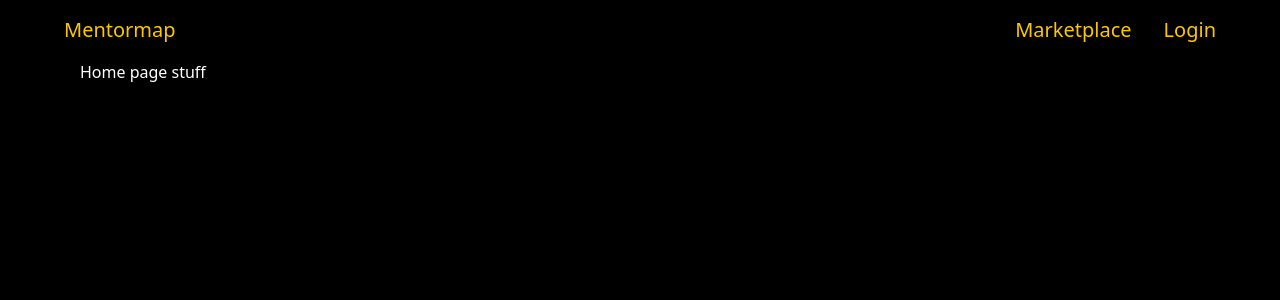
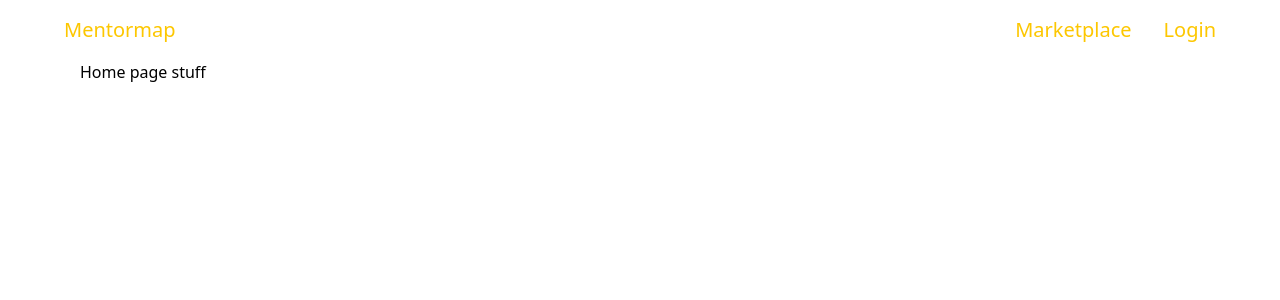
Before and after one commit to Mann-19/E-learning-Platform, a React (Vite) app in the folder client/: page / in a window 1280 px wide. Shown: the top 300 px of the page. Built offline with nearby package versions, Linux system fonts and the light colour scheme.

Commit message:
minor fix

```diff
--- a/client/src/pages/Home.jsx
+++ b/client/src/pages/Home.jsx
@@ -2,11 +2,11 @@ import Navbar from "../components/Navbar";
 
 const Home = () => {
   return (
-    <div className=" text-3xl bg-black h-[100vh]">
+    <div className=" text-3xl h-[100vh]">
       <Navbar />
 
       <main className="px-20">
-        <p className="text-white text-base">Home page stuff</p>
+        <p className="text-black text-base">Home page stuff</p>
       </main>
     </div>
   )
```
